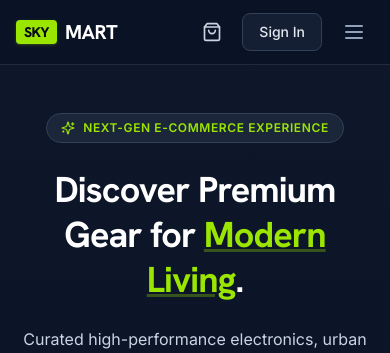
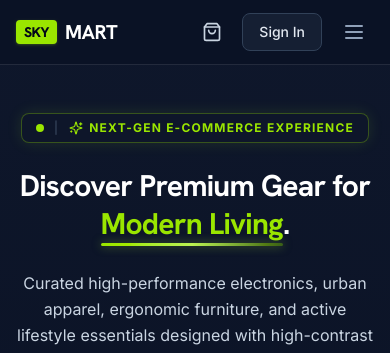
Before and after one commit to dhruvpatel012/skymart-ecommerce, a React (Vite) app: page / in a window 390 px wide. Shown: the top 353 px of the page. Built offline with nearby package versions, Linux system fonts and the light colour scheme.

Commit message:
style: enhance hero tagline badge, mobile line wrapping, footer 2-column grid, and add designer credit

```diff
--- a/src/components/layout/Footer.jsx
+++ b/src/components/layout/Footer.jsx
@@ -20,6 +20,8 @@ export const Footer = () => {
             </p>
           </div>
 
+          {/* Navigation & Categories (2-column grid on mobile, 2 cols on md) */}
+          <div className="grid grid-cols-2 gap-6 md:col-span-2">
             {/* Navigation Column */}
             <div className="space-y-3">
               <h4 className="text-xs uppercase tracking-wider font-semibold text-slate-200">Navigation</h4>
@@ -58,9 +60,10 @@ export const Footer = () => {
                 ))}
               </ul>
             </div>
+          </div>
 
-          {/* Guarantee / Features Column */}
-          <div className="space-y-3">
+          {/* Guarantee / Features Column ("Why SkyMart?") */}
+          <div className="space-y-3 md:col-span-1">
             <h4 className="text-xs uppercase tracking-wider font-semibold text-slate-200">Why SkyMart?</h4>
             <div className="space-y-2.5 text-xs text-slate-400">
               <div className="flex items-center gap-2">
@@ -81,7 +84,11 @@ export const Footer = () => {
 
         {/* Bottom Bar */}
         <div className="pt-8 border-t border-slate-800/80 flex flex-col sm:flex-row justify-between items-center gap-4 text-xs text-slate-500">
+          <div className="flex flex-col sm:flex-row items-center gap-2 text-center sm:text-left">
             <p>© {new Date().getFullYear()} SkyMart. Learning-focused e-commerce frontend.</p>
+            <span className="hidden sm:inline text-slate-700">•</span>
+            <p className="text-slate-400 font-medium">Made & Designed by Dhruv Patel</p>
+          </div>
           <div className="flex items-center gap-6">
             <Link to="/shop" className="hover:text-slate-300 transition-colors">
               Terms & Conditions
--- a/src/pages/Home.jsx
+++ b/src/pages/Home.jsx
@@ -52,12 +52,24 @@ export const Home = () => {
         <div className="max-w-7xl mx-auto px-4 sm:px-6 lg:px-8 relative z-10 grid grid-cols-1 lg:grid-cols-12 gap-12 items-center">
           {/* Left Hero Content */}
           <div className="lg:col-span-7 space-y-6 text-center lg:text-left">
-            <div className="inline-flex items-center gap-2 px-3.5 py-1.5 rounded-full bg-slate-800/90 border border-slate-700 text-lime-400 text-xs font-semibold uppercase tracking-wider">
-              <Sparkles className="w-3.5 h-3.5" /> Next-Gen E-Commerce Experience
+            <div className="inline-flex items-center gap-2.5 px-3.5 py-1.5 rounded-lg bg-slate-900/90 border border-lime-400/30 text-lime-400 text-xs font-bold uppercase tracking-widest backdrop-blur-md shadow-[0_0_15px_rgba(163,230,53,0.12)]">
+              <span className="relative flex h-2 w-2">
+                <span className="animate-ping absolute inline-flex h-full w-full rounded-full bg-lime-400 opacity-75"></span>
+                <span className="relative inline-flex rounded-full h-2 w-2 bg-lime-400"></span>
+              </span>
+              <span className="text-slate-600 font-normal">|</span>
+              <span className="flex items-center gap-1.5">
+                <Sparkles className="w-3.5 h-3.5 text-lime-400 shrink-0" />
+                Next-Gen E-Commerce Experience
+              </span>
             </div>
 
-            <h1 className="font-display text-4xl sm:text-5xl lg:text-6xl font-bold tracking-tight text-white leading-tight">
-              Discover Premium Gear for <span className="text-lime-400 underline decoration-lime-400/30">Modern Living</span>.
+            <h1 className="font-display text-3xl sm:text-5xl lg:text-6xl font-bold tracking-tight text-white leading-tight">
+              Discover Premium Gear for{' '}
+              <span className="whitespace-nowrap relative inline-block text-lime-400 pb-1">
+                Modern Living
+                <span className="absolute bottom-0 left-0 w-full h-[3px] bg-gradient-to-r from-lime-400 via-lime-300 to-lime-500/40 rounded-full shadow-[0_0_10px_rgba(163,230,53,0.5)]"></span>
+              </span>.
             </h1>
 
             <p className="text-slate-300 text-base sm:text-lg max-w-2xl mx-auto lg:mx-0 leading-relaxed">
```
Lines whose indentation alone changed are shown as unchanged.
